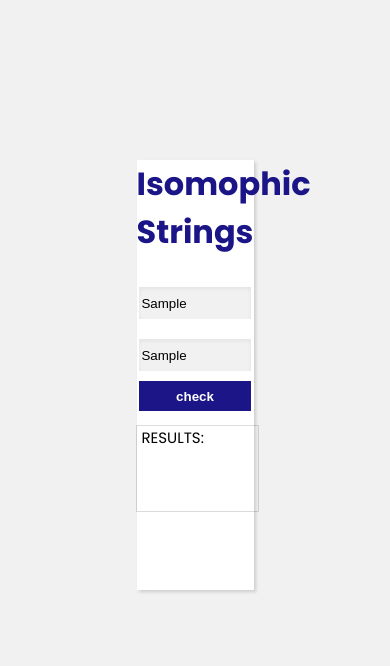
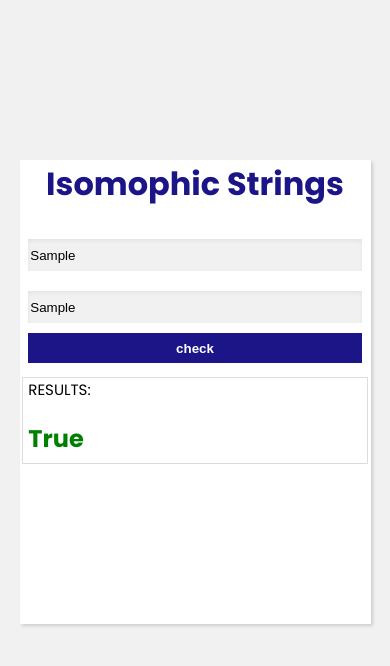
Before and after one commit to Gmarvis/js-strings, a plain HTML site: page index.html in a window 390 px wide. Both pictures are taken after typing "Sample", "Sample" into the empty fields and a click on the button "check". Drawn offline with Linux system fonts and the light colour scheme.

Commit message:
added js functionality

```diff
--- a/assets/styles/style.css
+++ b/assets/styles/style.css
@@ -5,7 +5,7 @@
   width: 30vw;
   margin: 10rem auto;
   background-color: #fff;
-  height: 51vh;
+  min-height: 55vh;
 }
 
 body {
@@ -63,3 +63,21 @@ form input {
   font-weight: normal;
   font-size: 15px;
 }
+
+@media screen and (max-width: 950px) {
+  .container {
+    width: 60vw;
+  }
+}
+
+@media screen and (max-width: 770px) {
+  .container {
+    width: 80vw;
+  }
+}
+
+@media screen and (max-width: 655px) {
+  .container {
+    width: 90vw;
+  }
+}
--- a/index.html
+++ b/index.html
@@ -8,7 +8,7 @@
   </head>
   <body>
     <div class="container">
-        <h1>Isomophic Strings</h1>
+      <h1>Isomophic Strings</h1>
       <form>
         <label for="word-one"></label>
         <input type="text" id="word-one" placeholder="enter first word" />
@@ -19,6 +19,7 @@
       </form>
       <div class="results">
         <h3>results:</h3>
+        <div id="results"></div>
       </div>
     </div>
     <script src="./index.js"></script>
--- a/index.js
+++ b/index.js
@@ -1,9 +1,41 @@
-const WordOne = document.getElementById('word-one')
-const WordTwo = document.getElementById('word-two')
+const wordOne = document.getElementById('word-one')
+const wordTwo = document.getElementById('word-two')
 const btn = document.getElementById('btn')
+const results = document.getElementById('results')
 
+btn.addEventListener('click', (event) => {
+  event.preventDefault()
+  isIsomophic()
+  console.log('this is woking well')
+})
 
-btn.addEventListener("click", (event)=>{
-    event.preventDefault()
-    console.log("this is woking well");
-})
+const isIsomophic = (s, t) => {
+  s = wordOne.value
+  t = wordTwo.value
+
+  if (!s || !t) {
+    results.innerHTML = '<p>please fill all inputs</p>'
+    results.style.color = 'red'
+    return
+  }
+
+  if (s.length !== t.length) {
+    results.innerText = 'please enter words of the same length'
+    document.getElementById('status').style.color = 'red'
+    return
+  }
+  const map = {}
+  for (let i = 0; i < s.length; i++) {
+    const firstLatterOfS = s[i]
+    const firstLatterOft = t[i]
+    if (map[firstLatterOfS] === undefined) {
+      map[firstLatterOfS] = firstLatterOft
+    } else if (map[firstLatterOfS] !== firstLatterOft) {
+      results.innerHTML = '<h2>False</h2>'
+      results.style.color = 'red'
+      return
+    }
+  }
+  results.innerHTML = '<h2>True</h2>'
+  results.style.color = 'green'
+}
```
